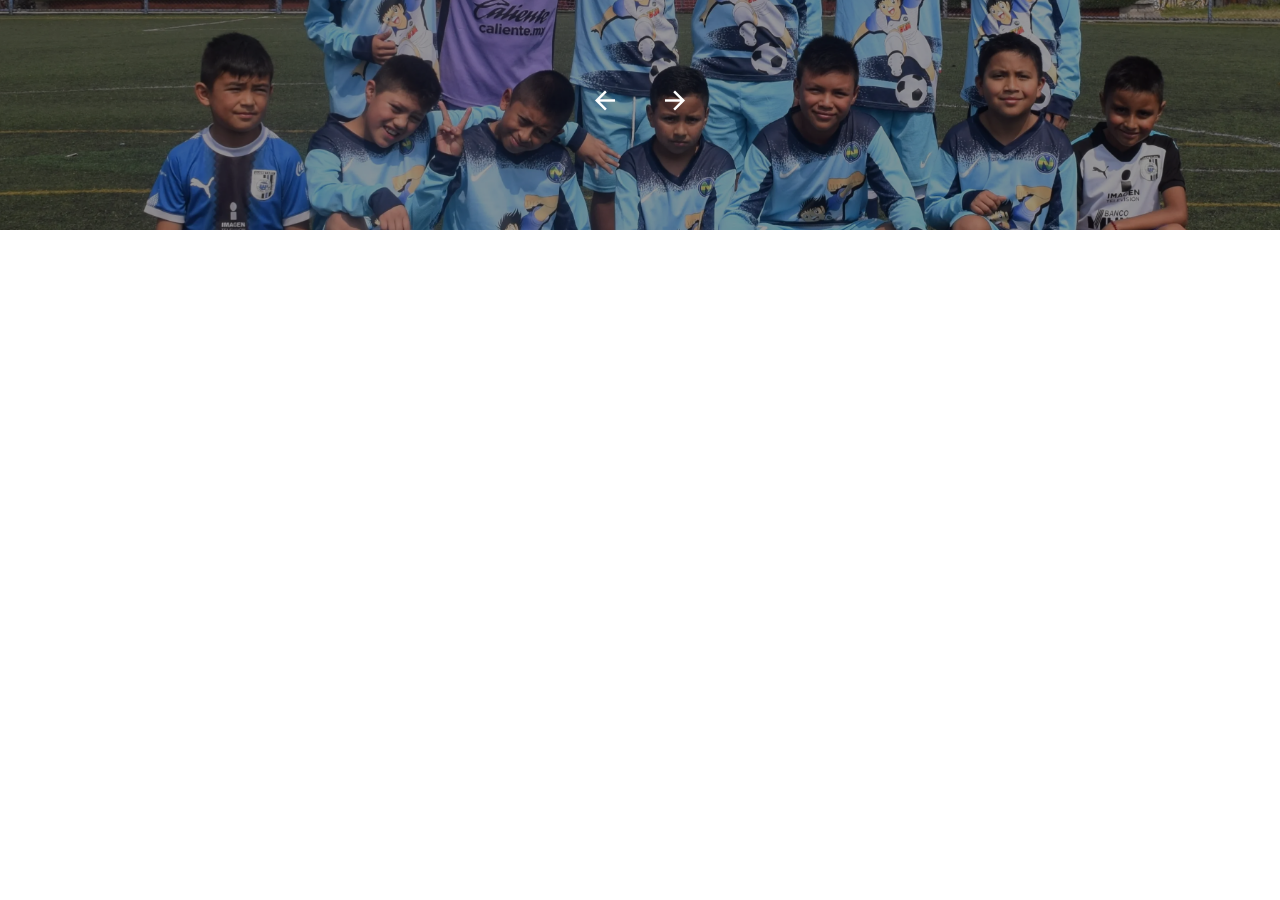
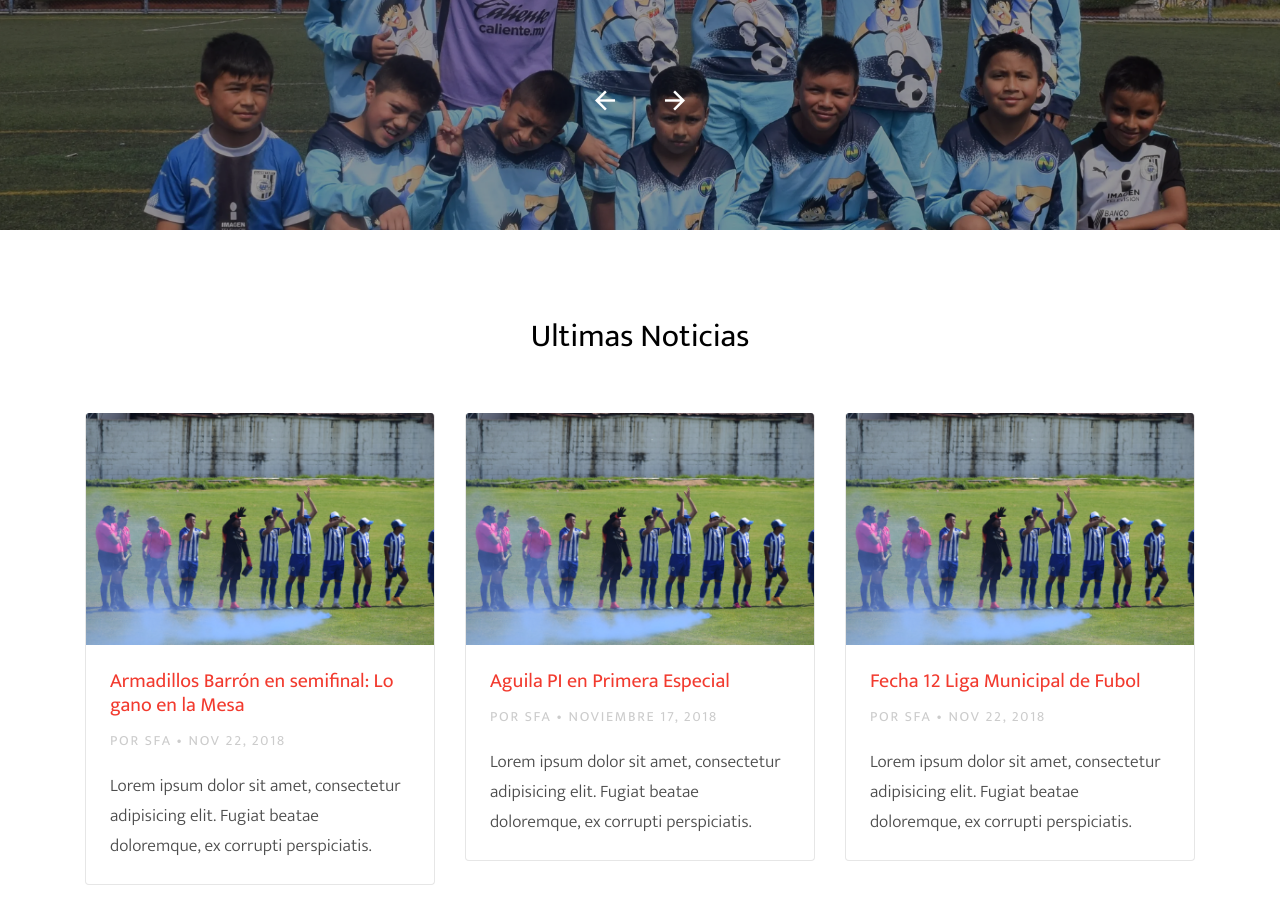
Before and after one commit to jahbenjah/solofutbolamateur, a Jekyll site: the page built from index.md, in a window 1280 px wide and 900 px high, scrolled down 697 px. Built offline with Jekyll 4.4.1, drawn with Linux system fonts in a browser that asks for light colours; some web fonts are replaced; before the commit the page ends 927 px from its top, so only the background shows below that; grey boxes are pictures that could not be loaded.

Commit message:
Ultimas noticias

```diff
--- a/_config.yml
+++ b/_config.yml
@@ -13,6 +13,9 @@ plugins:
   - jekyll-seo-tag
   - jekyll-sitemap
   - jekyll-paginate
+
+collections:
+  - cien_equipos_campeones
 
 # Exclude from processing.
 # The following items will not be processed, by default.
--- /dev/null
+++ b/_includes/hero.html
@@ -0,0 +1,40 @@
+<div class="slide-one-item home-slider owl-carousel">
+    <div class="site-blocks-cover overlay" style="background-image: url(images/hero/aguilapi.webp);" data-aos="fade"
+        data-stellar-background-ratio="0.5">
+        <div class="container">
+            <div class="row align-items-center justify-content-start">
+                <div class="col-md-6 text-center text-md-left" data-aos="fade-up" data-aos-delay="400">
+                    <h1 class="bg-text-line">Solo Futbol Amateur en Facebook</h1>
+                    <p><a href="https://www.facebook.com/@solofutbolamateurnr"
+                            class="btn btn-primary btn-sm rounded-0 py-3 px-5">Facebook</a></p>
+                </div>
+            </div>
+        </div>
+    </div>
+
+    <div class="site-blocks-cover overlay" style="background-image: url(images/hero/niupi.webp);" data-aos="fade"
+        data-stellar-background-ratio="0.5">
+        <div class="container">
+            <div class="row align-items-center justify-content-start">
+                <div class="col-md-6 text-center text-md-left" data-aos="fade-up" data-aos-delay="400">
+                    <h1 class="bg-text-line">Solo Futbol Amateur en Youtube</h1>
+                    <p><a href="https://www.youtube.com/@solofutbolamateurnr"
+                            class="btn btn-primary btn-sm rounded-0 py-3 px-5">Youtube</a></p>
+                </div>
+            </div>
+        </div>
+    </div>
+
+    <div class="site-blocks-cover overlay" style="background-image: url(images/hero/holanda.webp);" data-aos="fade"
+        data-stellar-background-ratio="0.5">
+        <div class="container">
+            <div class="row align-items-center justify-content-start">
+                <div class="col-md-6 text-center text-md-left" data-aos="fade-up" data-aos-delay="400">
+                    <h1 class="bg-text-line">Solo Futbol Amateur en Tiktok</h1>
+                    <p><a href="https://www.tiktok.com/@elcazagoles_"
+                            class="btn btn-primary btn-sm rounded-0 py-3 px-5">Read More</a></p>
+                </div>
+            </div>
+        </div>
+    </div>
+</div>
--- /dev/null
+++ b/_includes/ultimas-noticias.html
@@ -0,0 +1,47 @@
+<div class="site-section">
+    <div class="container">
+        <div class="row mb-5">
+            <div class="col-md-12 text-center">
+                <h2 class="text-black">Ultimas Noticias</h2>
+            </div>
+        </div>
+        <div class="row">
+            <div class="col-md-6 col-lg-4">
+                <div class="post-entry">
+                    <div class="image">
+                        <img src="images/hero/aguilapi.webp" alt="Image" class="img-fluid">
+                    </div>
+                    <div class="text p-4">
+                        <h2 class="h5 text-black"><a href="#">Armadillos Barrón en semifinal: Lo gano en la Mesa</a></h2>
+                        <span class="text-uppercase date d-block mb-3"><small>Por SFA &bullet; Nov 22, 2018</small></span>
+                        <p class="mb-0">Lorem ipsum dolor sit amet, consectetur adipisicing elit. Fugiat beatae  doloremque, ex corrupti perspiciatis.</p>
+                    </div>
+                </div>
+            </div>
+            <div class="col-md-6 col-lg-4">
+                <div class="post-entry">
+                    <div class="image">
+                        <img src="images/hero/aguilapi.webp" alt="Image" class="img-fluid">
+                    </div>
+                    <div class="text p-4">
+                        <h2 class="h5 text-black"><a href="#">Aguila PI en Primera Especial</a></h2>
+                        <span class="text-uppercase date d-block mb-3"><small>Por SFA &bullet; Noviembre 17, 2018</small></span>
+                        <p class="mb-0">Lorem ipsum dolor sit amet, consectetur adipisicing elit. Fugiat beatae doloremque, ex corrupti perspiciatis.</p>
+                    </div>
+                </div>
+            </div>
+            <div class="col-md-6 col-lg-4">
+                <div class="post-entry">
+                    <div class="image">
+                        <img src="images/hero/aguilapi.webp" alt="Image" class="img-fluid">
+                    </div>
+                    <div class="text p-4">
+                        <h2 class="h5 text-black"><a href="#">Fecha 12 Liga Municipal de Fubol</a></h2>
+                        <span class="text-uppercase date d-block mb-3"><small>Por SFA &bullet; Nov 22, 2018</small></span>
+                        <p class="mb-0">Lorem ipsum dolor sit amet, consectetur adipisicing elit. Fugiat beatae doloremque, ex corrupti perspiciatis.</p>
+                    </div>
+                </div>
+            </div>
+        </div>
+    </div>
+</div>
--- a/index.md
+++ b/index.md
@@ -3,37 +3,6 @@ title: Solo Futbol Amateur
 layout: home
 ---
 
-  <div class="slide-one-item home-slider owl-carousel">
-      <div class="site-blocks-cover overlay" style="background-image: url(images/hero/aguilapi.webp);" data-aos="fade" data-stellar-background-ratio="0.5">
-        <div class="container">
-          <div class="row align-items-center justify-content-start">
-            <div class="col-md-6 text-center text-md-left" data-aos="fade-up" data-aos-delay="400">
-              <h1 class="bg-text-line">Solo Futbol Amateur en Facebook</h1>
-              <p><a href="https://www.facebook.com/@solofutbolamateurnr" class="btn btn-primary btn-sm rounded-0 py-3 px-5">Facebook</a></p>
-            </div>
-          </div>
-        </div>
-      </div>
+{% include hero.html %}
 
-      <div class="site-blocks-cover overlay" style="background-image: url(images/hero/niupi.webp);" data-aos="fade" data-stellar-background-ratio="0.5">
-        <div class="container">
-          <div class="row align-items-center justify-content-start">
-            <div class="col-md-6 text-center text-md-left" data-aos="fade-up" data-aos-delay="400">
-              <h1 class="bg-text-line">Solo Futbol Amateur en Youtube</h1>
-              <p><a href="https://www.youtube.com/@solofutbolamateurnr" class="btn btn-primary btn-sm rounded-0 py-3 px-5">Youtube</a></p>
-            </div>
-          </div>
-        </div>
-      </div>
-
-      <div class="site-blocks-cover overlay" style="background-image: url(images/hero/holanda.webp);" data-aos="fade" data-stellar-background-ratio="0.5">
-        <div class="container">
-          <div class="row align-items-center justify-content-start">
-            <div class="col-md-6 text-center text-md-left" data-aos="fade-up" data-aos-delay="400">
-              <h1 class="bg-text-line">Solo Futbol Amateur en Tiktok</h1>
-              <p><a href="https://www.tiktok.com/@elcazagoles_" class="btn btn-primary btn-sm rounded-0 py-3 px-5">Read More</a></p>
-            </div>
-          </div>
-        </div>
-      </div>
-    </div>
+{% include ultimas-noticias.html %}
```
